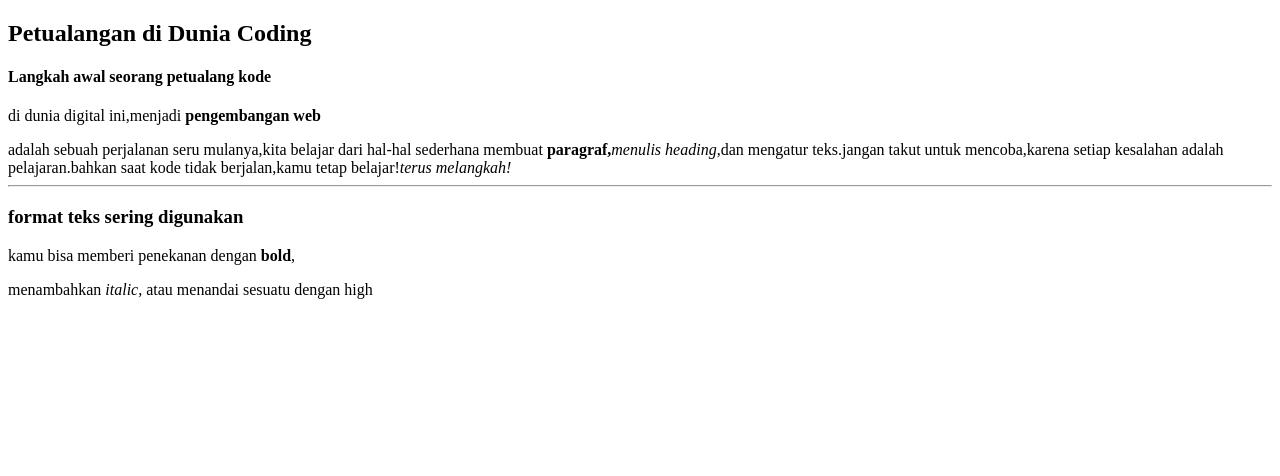
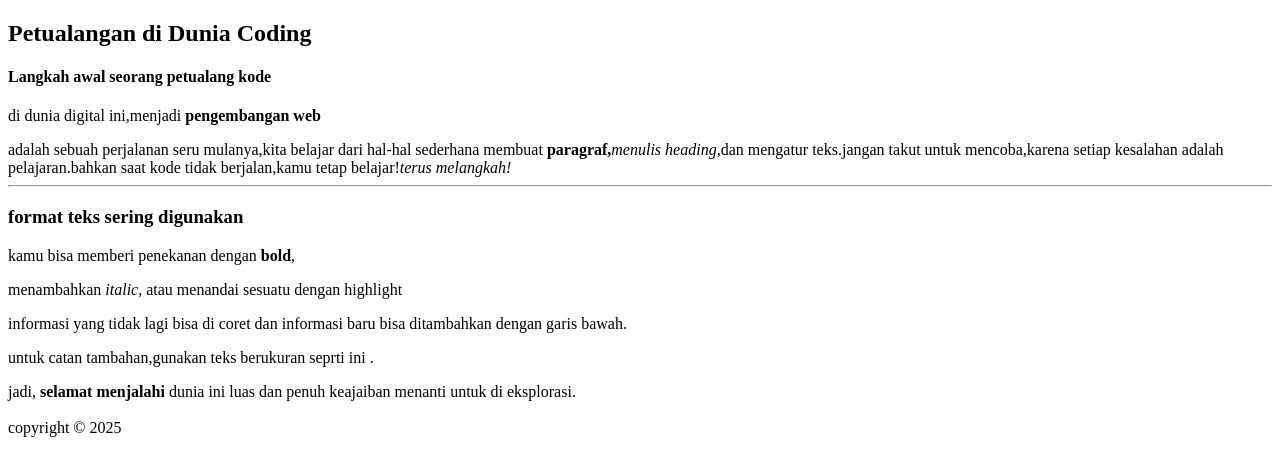
Before and after one commit to anomalitungtung0896/HTML, a plain HTML site: page pertemuan-2/tugas.html in a window 1280 px wide. Drawn offline with Linux system fonts and the light colour scheme.

Commit message:
Add files via upload

```diff
--- a/pertemuan-2/tugas.html
+++ b/pertemuan-2/tugas.html
@@ -9,7 +9,15 @@
     <p>di dunia digital ini,menjadi <b>pengembangan web</b></p> adalah sebuah perjalanan seru mulanya,kita belajar dari hal-hal sederhana membuat <b>paragraf,</b><i>menulis heading</i>,dan mengatur teks.jangan takut untuk mencoba,karena setiap kesalahan adalah pelajaran.bahkan saat kode tidak berjalan,kamu tetap belajar!<i>terus melangkah!</i>
     <hr>
     <h3>format teks sering digunakan</h3>
-    <p>kamu bisa memberi penekanan dengan <b>bold</b>,</p> menambahkan <i>italic,</i> atau menandai sesuatu dengan high
+    <p>kamu bisa memberi penekanan dengan <b>bold</b>,</p> menambahkan <i>italic,</i> atau menandai sesuatu dengan highlight
+    <p>informasi yang tidak lagi bisa di coret dan informasi baru bisa ditambahkan dengan garis bawah.</p>
+    <p>untuk catan tambahan,gunakan teks berukuran seprti ini .</p>
+    jadi, <b>selamat menjalahi </b> dunia ini luas dan penuh keajaiban menanti untuk di eksplorasi.
+    <br>
+    <br>
+    <footer>
+        copyright &copy; 2025
+    </footer>
 
   </body>
 </html>
```
Also changed, not shown: pertemuan-2/halobrok.html/arkam.html (line endings or trailing spaces), pertemuan-2/index.html (line endings or trailing spaces).
